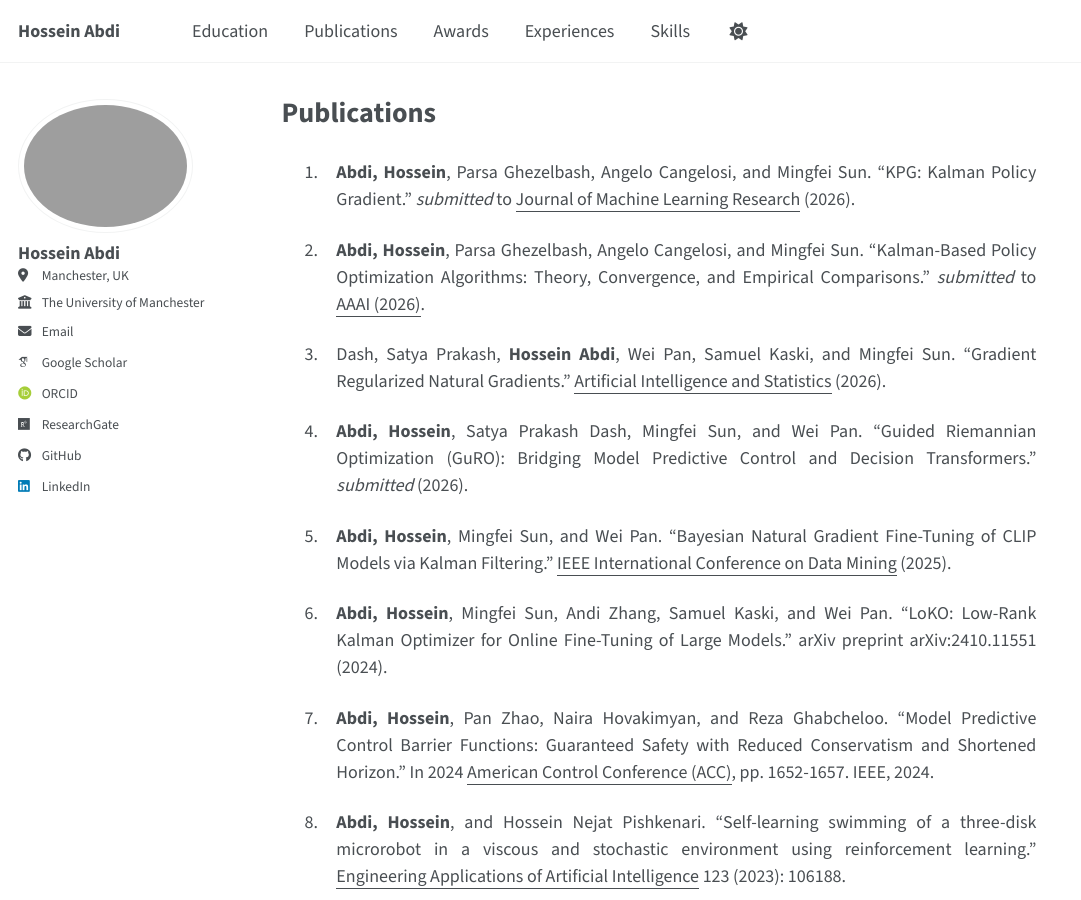
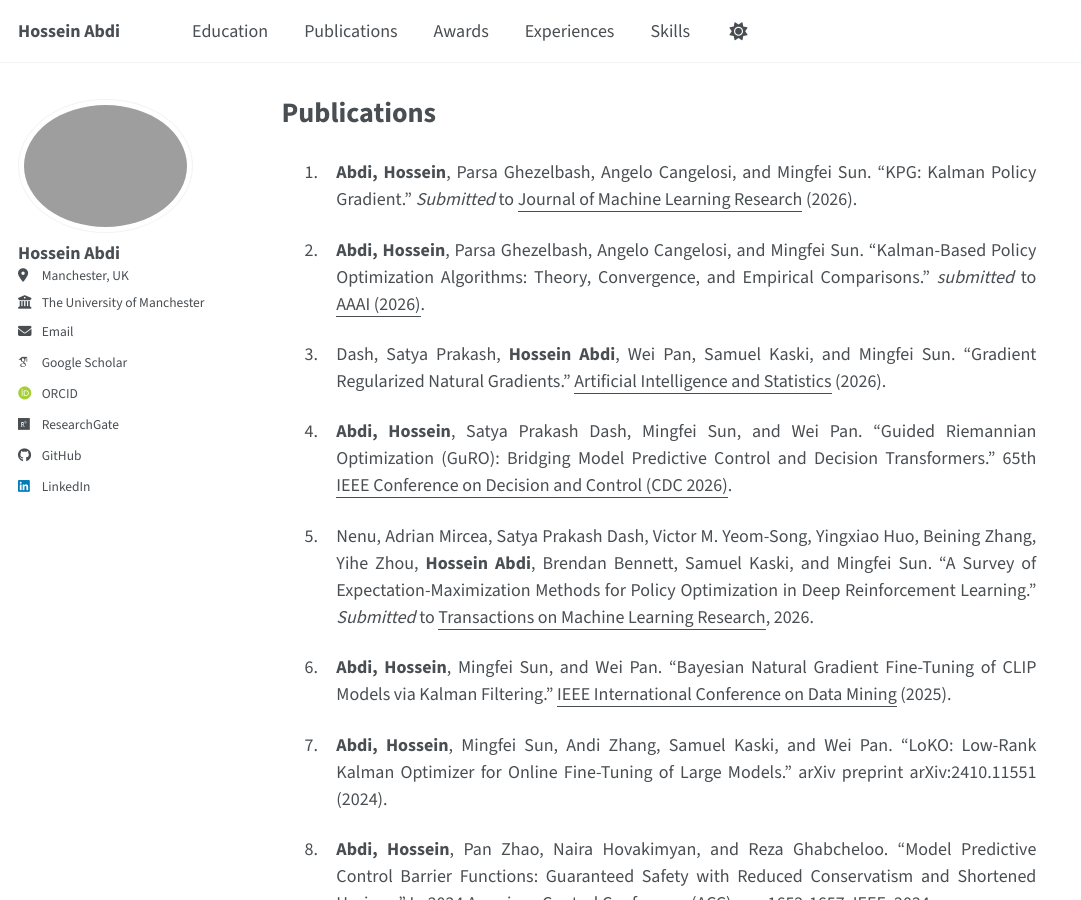
Before and after one commit to Hossein-Abdi/Hossein-Abdi.github.io, a Jekyll site: the page built from _pages/publications.md, in a window 1280 px wide and 900 px high. Shown: the whole window, without its empty margins (0-1081 px from the left). Built offline with Jekyll 4.4.1, drawn with Linux system fonts in a browser that asks for light colours; some web fonts are replaced; a script bundle is joined from its source files by our own code; library files that are not in the unit come from our copies.

Commit message:
update publication

```diff
--- a/_pages/publications.md
+++ b/_pages/publications.md
@@ -6,30 +6,32 @@ redirect_from:
   - /publications.html
 ---
 
-1. **Abdi, Hossein**, Parsa Ghezelbash, Angelo Cangelosi, and Mingfei Sun. "KPG: Kalman Policy Gradient." *submitted* to <u>Journal of Machine Learning Research</u> (2026).
+1. **Abdi, Hossein**, Parsa Ghezelbash, Angelo Cangelosi, and Mingfei Sun. "KPG: Kalman Policy Gradient." *Submitted* to <u>Journal of Machine Learning Research</u> (2026).
 
 2. **Abdi, Hossein**, Parsa Ghezelbash, Angelo Cangelosi, and Mingfei Sun. "Kalman-Based Policy Optimization Algorithms: Theory, Convergence, and Empirical Comparisons." *submitted* to <u>AAAI (2026)</u>.
 
 3. Dash, Satya Prakash, **Hossein Abdi**, Wei Pan, Samuel Kaski, and Mingfei Sun. "Gradient Regularized Natural Gradients." <u>Artificial Intelligence and Statistics</u> (2026).
 
-4. **Abdi, Hossein**, Satya Prakash Dash, Mingfei Sun, and Wei Pan. "Guided Riemannian Optimization (GuRO): Bridging Model Predictive Control and Decision Transformers." *submitted* (2026).
+4. **Abdi, Hossein**, Satya Prakash Dash, Mingfei Sun, and Wei Pan. "Guided Riemannian Optimization (GuRO): Bridging Model Predictive Control and Decision Transformers." 65th <u>IEEE Conference on Decision and Control (CDC 2026)</u>.
 
-5. **Abdi, Hossein**, Mingfei Sun, and Wei Pan. "Bayesian Natural Gradient Fine-Tuning of CLIP Models via Kalman Filtering." <u>IEEE International Conference on Data Mining</u> (2025).
+5. Nenu, Adrian Mircea, Satya Prakash Dash, Victor M. Yeom-Song, Yingxiao Huo, Beining Zhang, Yihe Zhou, **Hossein Abdi**, Brendan Bennett, Samuel Kaski, and Mingfei Sun. "A Survey of Expectation-Maximization Methods for Policy Optimization in Deep Reinforcement Learning." *Submitted* to <u>Transactions on Machine Learning Research</u>, 2026.
 
-6. **Abdi, Hossein**, Mingfei Sun, Andi Zhang, Samuel Kaski, and Wei Pan. "LoKO: Low-Rank Kalman Optimizer for Online Fine-Tuning of Large Models." arXiv preprint arXiv:2410.11551 (2024).
+6. **Abdi, Hossein**, Mingfei Sun, and Wei Pan. "Bayesian Natural Gradient Fine-Tuning of CLIP Models via Kalman Filtering." <u>IEEE International Conference on Data Mining</u> (2025).
 
-7. **Abdi, Hossein**, Pan Zhao, Naira Hovakimyan, and Reza Ghabcheloo. "Model Predictive Control Barrier Functions: Guaranteed Safety with Reduced Conservatism and Shortened Horizon." In 2024 <u>American Control Conference (ACC)</u>, pp. 1652-1657. IEEE, 2024.
+7. **Abdi, Hossein**, Mingfei Sun, Andi Zhang, Samuel Kaski, and Wei Pan. "LoKO: Low-Rank Kalman Optimizer for Online Fine-Tuning of Large Models." arXiv preprint arXiv:2410.11551 (2024).
 
-8. **Abdi, Hossein**, and Hossein Nejat Pishkenari. "Self-learning swimming of a three-disk microrobot in a viscous and stochastic environment using reinforcement learning." <u>Engineering Applications of Artificial Intelligence</u> 123 (2023): 106188.
+8. **Abdi, Hossein**, Pan Zhao, Naira Hovakimyan, and Reza Ghabcheloo. "Model Predictive Control Barrier Functions: Guaranteed Safety with Reduced Conservatism and Shortened Horizon." In 2024 <u>American Control Conference (ACC)</u>, pp. 1652-1657. IEEE, 2024.
 
-9. Zhao, Pan, Reza Ghabcheloo, Yikun Cheng, **Hossein Abdi**, and Naira Hovakimyan. "Convex synthesis of control barrier functions under input constraints." <u>IEEE Control Systems Letters</u> 7 (2023): 3102-3107.
+9. **Abdi, Hossein**, and Hossein Nejat Pishkenari. "Self-learning swimming of a three-disk microrobot in a viscous and stochastic environment using reinforcement learning." <u>Engineering Applications of Artificial Intelligence</u> 123 (2023): 106188.
 
-10. **Abdi, Hossein**, Golnaz Raja, and Reza Ghabcheloo. "Safe control using vision-based control barrier function (V-CBF)." In <u>IEEE International Conference on Robotics and Automation</u>, pp. 782-788. IEEE, 2023.
+10. Zhao, Pan, Reza Ghabcheloo, Yikun Cheng, **Hossein Abdi**, and Naira Hovakimyan. "Convex synthesis of control barrier functions under input constraints." <u>IEEE Control Systems Letters</u> 7 (2023): 3102-3107.
 
-11. Toulkani, Naeim Ebrahimi, **Hossein Abdi**, Olli Koskelainen, and Reza Ghabcheloo. "Reactive safe path following for differential drive mobile robots using control barrier functions." In 2022 10th <u>International Conference on Control, Mechatronics and Automation (ICCMA)</u>, pp. 60-65. IEEE, 2022.
+11. **Abdi, Hossein**, Golnaz Raja, and Reza Ghabcheloo. "Safe control using vision-based control barrier function (V-CBF)." In <u>IEEE International Conference on Robotics and Automation</u>, pp. 782-788. IEEE, 2023.
 
-12. **Abdi, Hossein**, and Hossein Nejat Pishkenari. "Controlled swarm motion of self-propelled microswimmers for energy saving." <u>Journal of Micro-Bio Robotics</u> 17, no. 1 (2021): 23-33.
+12. Toulkani, Naeim Ebrahimi, **Hossein Abdi**, Olli Koskelainen, and Reza Ghabcheloo. "Reactive safe path following for differential drive mobile robots using control barrier functions." In 2022 10th <u>International Conference on Control, Mechatronics and Automation (ICCMA)</u>, pp. 60-65. IEEE, 2022.
 
-13. **Abdi, Hossein**, and Hossein Nejat Pishkenari. "Optimal control of a high maneuverable micro-swimmer in low Reynolds number flow to reduce energy consumption." In 2019 7th <u>International Conference on Robotics and Mechatronics (ICRoM)</u>, pp. 110-113. IEEE, 2019.
+13. **Abdi, Hossein**, and Hossein Nejat Pishkenari. "Controlled swarm motion of self-propelled microswimmers for energy saving." <u>Journal of Micro-Bio Robotics</u> 17, no. 1 (2021): 23-33.
 
-14. **Abdi, H.**, M. J. Shaker Arani, H. Salarieh, and M. M. Kakaei. "Dynamic modeling and Designing a dynamic based control algorithm for legged quadruped robot locomotion." <u>Modares Mechanical Engineering</u> 19, no. 11 (2019): 2635-2644.
+14. **Abdi, Hossein**, and Hossein Nejat Pishkenari. "Optimal control of a high maneuverable micro-swimmer in low Reynolds number flow to reduce energy consumption." In 2019 7th <u>International Conference on Robotics and Mechatronics (ICRoM)</u>, pp. 110-113. IEEE, 2019.
+
+15. **Abdi, H.**, M. J. Shaker Arani, H. Salarieh, and M. M. Kakaei. "Dynamic modeling and Designing a dynamic based control algorithm for legged quadruped robot locomotion." <u>Modares Mechanical Engineering</u> 19, no. 11 (2019): 2635-2644.
```
